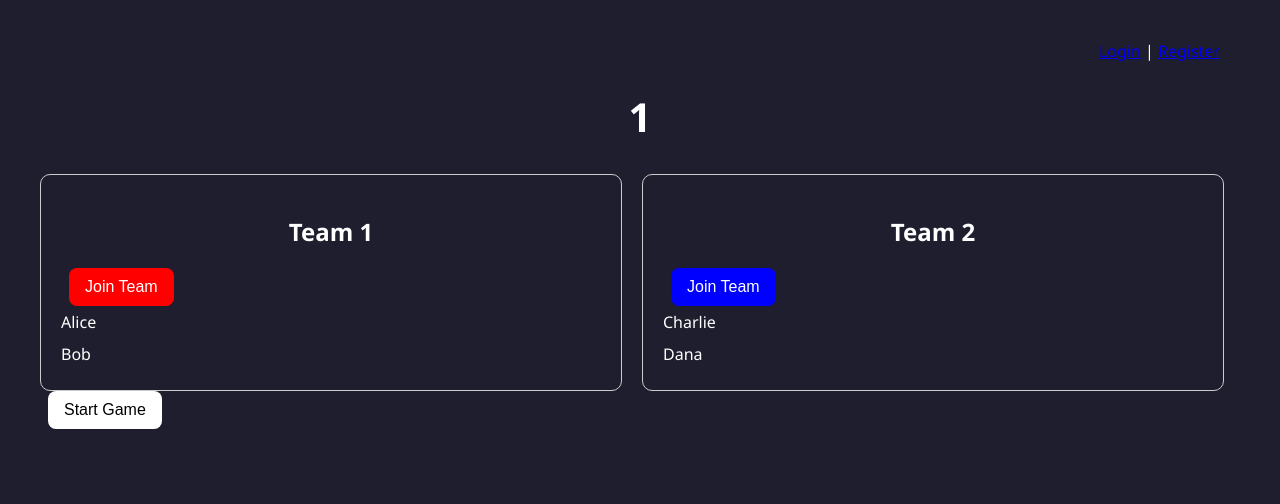
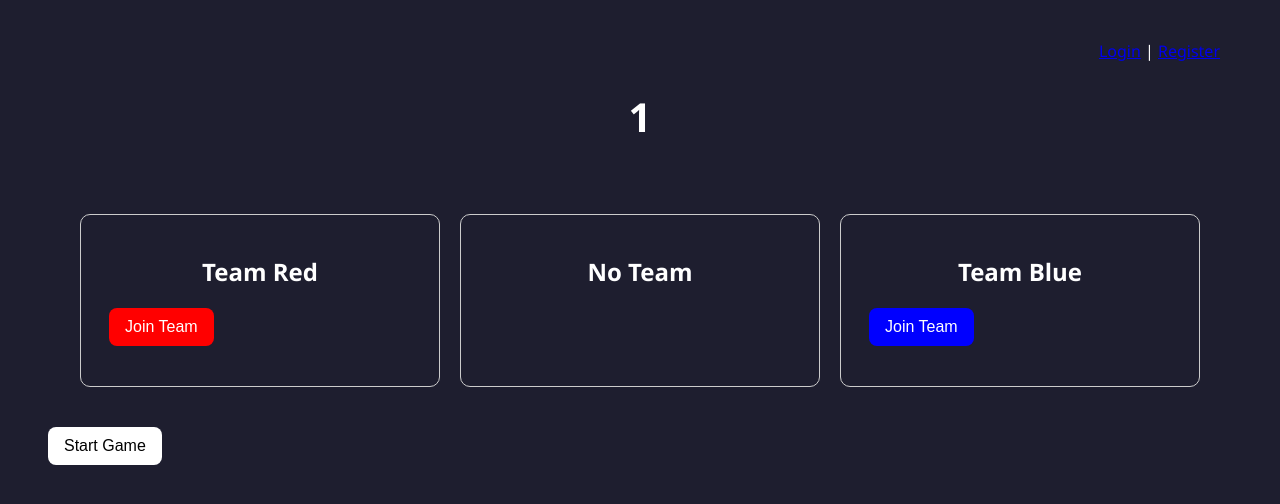
Before and after one commit to jialechen3/312Team, a Flask app: page /lobby/1 in a window 1280 px wide. Shown: the top 504 px of the page. Run offline with Flask 3, Linux system fonts and the light colour scheme; some libraries are stand-ins or nearby versions.

Commit message:
teams show up on load for lobby page

```diff
--- a/server.py
+++ b/server.py
@@ -4,7 +4,7 @@
 from flask import request
 from flask import Flask, render_template
 from flask_socketio import SocketIO, send, emit, join_room
-from util.auth import auth_bp
+from util.auth import auth_bp, hash_token
 
 from util.database import user_collection
 app = Flask(__name__)
@@ -55,16 +55,44 @@
 
 @app.route('/lobby/<lobby_id>')
 def lobby_by_id(lobby_id):
-    team1 = ['Alice', 'Bob']
-    team2 = ['Charlie', 'Dana']
-    return render_template('lobby_by_id.html', lobby_id=lobby_id, team1_players=team1, team2_players=team2)
+    return render_template('lobby_by_id.html', lobby_id=lobby_id)
 
 rooms = set()  # in-memory; you can later store in MongoDB
+red_team = set()  # Im following the same way rooms are made for now in-memory; will need to save in DB to specify which lobbies team were joining -- Aaron
+blue_team = set()  # Im following the same way rooms are made for now in-memory; will need to save in DB to specify which lobbies team were joining -- Aaron
+no_team = set()  # Im following the same way rooms are made for now in-memory; will need to save in DB to specify which lobbies team were joining -- Aaron
 
 @socketio.on('connect')
 def handle_connect():
     print('Client connected')
-    emit('room_list', list(rooms))
+
+@socketio.on('page_ready')
+def handle_page_ready(data):
+    page = data.get('page')
+    if page == 'create_lobby':
+        emit('room_list', list(rooms))
+    elif page == 'team_select':
+        red_team.add('shun')
+        red_team.add('wei')
+        blue_team.add('nadia')
+        blue_team.add('tess')
+        no_team.add('aaron')
+        no_team.add('jiale')
+        #adding user to no team
+        auth_token = request.cookies.get('auth_token')
+        if auth_token:
+            user = user_collection.find_one({'auth_token': hash_token(auth_token)})
+            if user:
+                username = user['username']
+                no_team.add(username)
+            else:
+                print(f'User does not exist')
+        else:
+            print(f'Not logged in')
+
+        emit('team_red_list', list(red_team))
+        emit('team_blue_list', list(blue_team))
+        emit('no_team_list', list(no_team))
 
 @socketio.on('get_rooms')
 def handle_get_rooms():
@@ -82,5 +110,25 @@
     print(f'Client joined room: {room_name}')
     emit('message', f"A new player joined room '{room_name}'", room=room_name)
 
+######## Lobby WS #########
+
+@socketio.on('connect_lobby')
+def handle_connect_lobby():
+    print('Client connected to lobby')
+
+    emit('team_red_list', list(red_team))
+    emit('team_blue_list', list(blue_team))
+    emit('no_team_list', list(no_team))
+
+@socketio.on('get_teams')
+def handle_get_teams():
+    emit('team_red_list', list(red_team))
+    emit('team_blue_list', list(blue_team))
+    emit('no_team_list', list(no_team))
+
+'''@socketio.on('join_team')
+def handle_join_team(team):
+'''
+
 if __name__ == '__main__':
     socketio.run(app, host='0.0.0.0', port=8080, allow_unsafe_werkzeug=True)
--- a/templates/lobby.html
+++ b/templates/lobby.html
@@ -96,7 +96,7 @@
     const socket = io();
 
     socket.on('connect', () => {
-      socket.emit('get_rooms');
+      socket.emit('page_ready', { page: 'create_lobby' });
     });
 
     socket.on('room_list', (rooms) => {
--- a/templates/lobby_by_id.html
+++ b/templates/lobby_by_id.html
@@ -69,7 +69,7 @@
     .team-container {
             display: flex;
             flex-direction: row;
-            justify-content: space-evenly
+            justify-content: space-evenly;
             padding: 40px;
             gap: 20px;
     }
@@ -107,21 +107,61 @@
     <h1 style="text-align:center;">{{ lobby_id }}</h1>
     <div class="team-container">
         <div class="team">
-            <h2>Team 1</h2>
-                <button style="background-color: red; color: white;" onclick="createRoom()">Join Team</button>
-            {% for player in team1_players %}
-                <div class="player">{{ player }}</div>
-            {% endfor %}
+            <h2>Team Red</h2>
+                <button style="background-color: red; color: white;" onclick="joinTeam('red')">Join Team</button>
+            <ul id="redPlayerList"></ul>
         </div>
 
     <div class="team">
-        <h2>Team 2</h2>
+        <h2>No Team</h2>
+            <ul id="noPlayerList"></ul>
+        </div>
+
+    <div class="team">
+        <h2>Team Blue</h2>
             <button style="background-color: blue; color: white;" onclick="createRoom()">Join Team</button>
-        {% for player in team2_players %}
-            <div class="player">{{ player }}</div>
-        {% endfor %}
+        <ul id="bluePlayerList"></ul>
         </div>
     </div>
     <button style="background-color: white; color: black;" onclick="createRoom()">Start Game</button>
+    <script src="https://cdn.socket.io/4.5.4/socket.io.min.js"></script>
+  <script>
+    const socket = io();
+
+    socket.on('connect', () => {
+      socket.emit('page_ready', { page: 'team_select' });
+    });
+
+    socket.on('team_red_list', (red_team) => {
+      const redPlayerList = document.getElementById('redPlayerList');
+      redPlayerList.innerHTML = '';
+      red_team.forEach(red_player => {
+        const li = document.createElement('li');
+        li.innerHTML = red_player;
+        redPlayerList.appendChild(li);
+      });
+    });
+
+    socket.on('team_blue_list', (blue_team) => {
+      const bluePlayerList = document.getElementById('bluePlayerList');
+      bluePlayerList.innerHTML = '';
+      blue_team.forEach(blue_player => {
+        const li = document.createElement('li');
+        li.innerHTML = blue_player;
+        bluePlayerList.appendChild(li);
+      });
+    });
+
+    socket.on('no_team_list', (no_team) => {
+      const noPlayerList = document.getElementById('noPlayerList');
+      noPlayerList.innerHTML = '';
+      no_team.forEach(player => {
+        const li = document.createElement('li');
+        li.innerHTML = player;
+        noPlayerList.appendChild(li);
+      });
+    });
+
+ </script>
 </body>
 </html>
```
